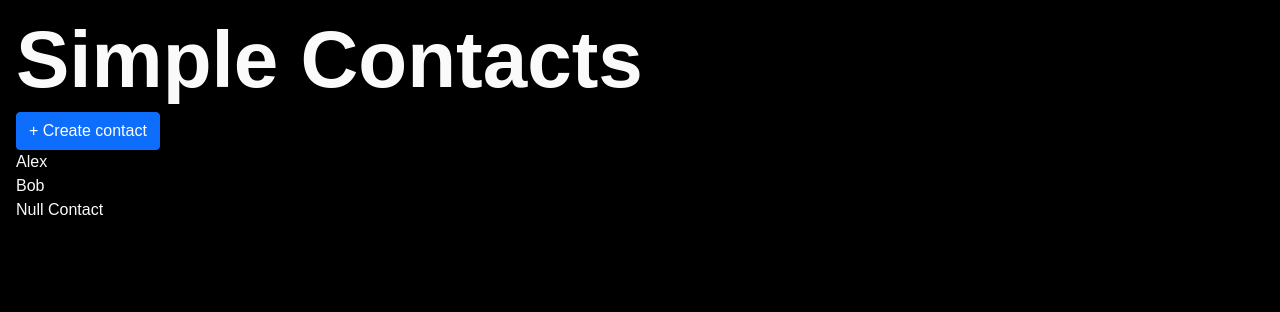
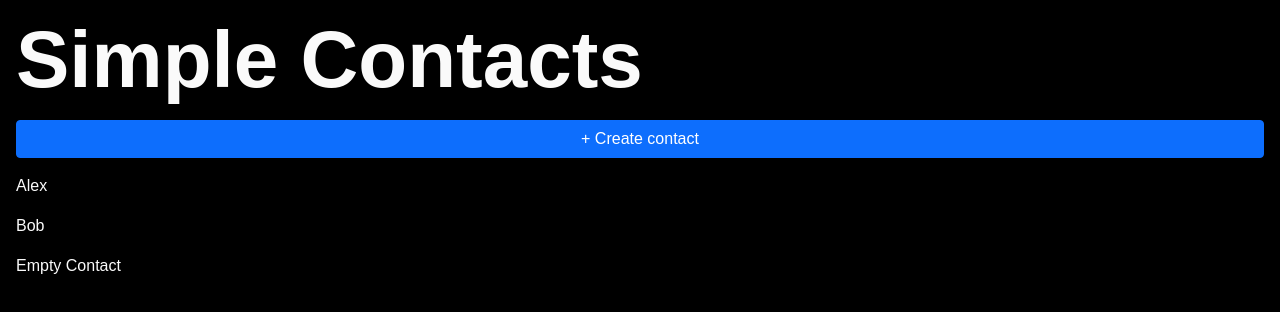
Before and after one commit to shamwela/simple-contacts, a React (Create React App) app: page / in a window 1280 px wide. Shown: the top 312 px of the page. Built offline with nearby package versions, Linux system fonts and the light colour scheme.

Commit message:
Uninstall react-router-dom

```diff
--- a/package.json
+++ b/package.json
@@ -10,7 +10,6 @@
     "joi": "^17.4.0",
     "react": "^17.0.2",
     "react-dom": "^17.0.2",
-    "react-router-dom": "^5.2.0",
     "react-scripts": "4.0.3",
     "uuid": "^8.3.2",
     "web-vitals": "^1.1.2"
--- a/src/App.css
+++ b/src/App.css
@@ -1,3 +1,12 @@
 #app {
+  width: 100%;
+  min-height: 100vh;
   padding: 1rem;
+  display: flex;
+  flex-direction: column;
+  row-gap: 50%;
 }
+
+#app * {
+  margin: 0 0 1rem 0;
+}
--- a/src/App.js
+++ b/src/App.js
@@ -14,17 +14,17 @@ class App extends Component {
         id: uuidv4(),
         name: 'Alex',
         emails: ['alex@gmail.com'],
-        phones: ['+123'],
+        phones: ['123'],
       },
       {
         id: uuidv4(),
         name: 'Bob',
         emails: ['bob@gmail.com'],
-        phones: ['+123'],
+        phones: ['123'],
       },
       {
         id: uuidv4(),
-        name: 'Null Contact',
+        name: 'Empty Contact',
         emails: [''],
         phones: [''],
       },
@@ -72,9 +72,7 @@ class App extends Component {
 
     return (
       <div id="app">
-        <Link to="/">
-          <h1>Simple Contacts</h1>
-        </Link>
+        <h1 id="app-title">Simple Contacts</h1>
 
         <CreateContactButton
           onCreateContact={() =>
```
Also changed, not shown: 1 other file (tests, documents, lock files or other folders).
